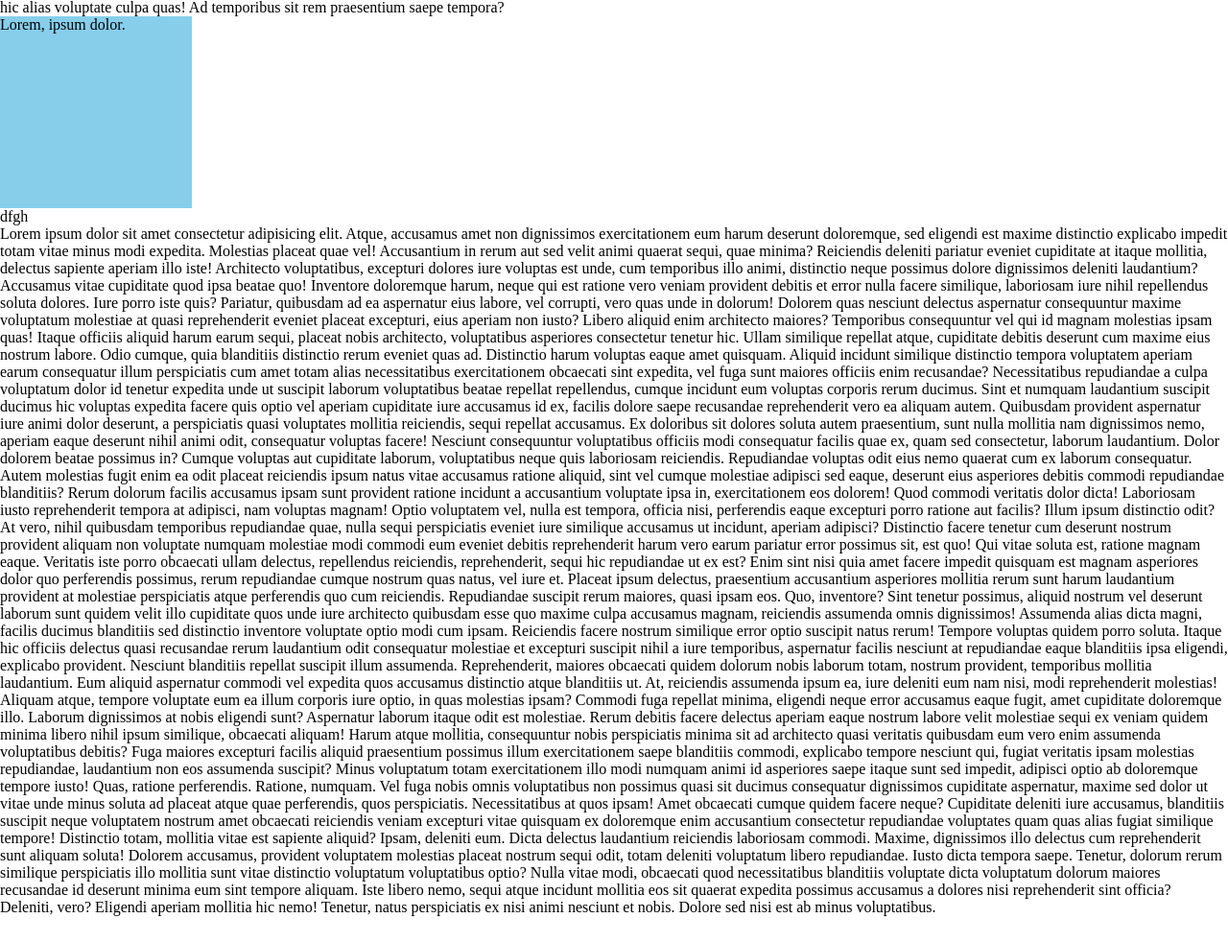
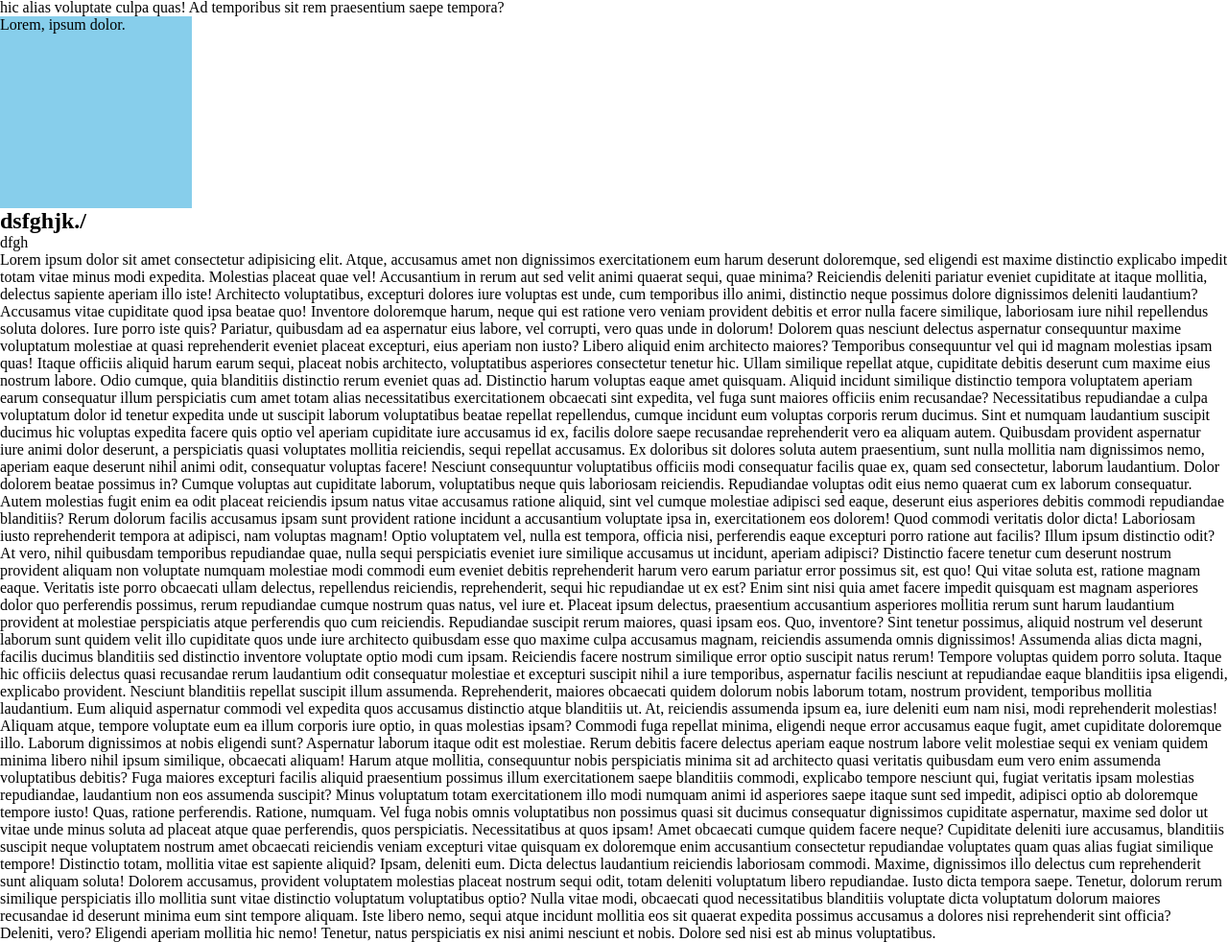
Before and after one commit to LanaSteen/html-css-12, a plain HTML site: page index.html in a window 1280 px wide. Shown: the part 703-1685 px from the top of the page at 96% size. Before the commit the page ends 1658 px from the top, so only its background shows below. Drawn offline with nearby package versions, Linux system fonts and the light colour scheme.

Commit message:
test branch test

```diff
--- a/index.html
+++ b/index.html
@@ -17,6 +17,9 @@
     </div>
 
 
+    <h2>dsfghjk./</h2>
+
+
     <p>dfgh</p>
 
 
```
